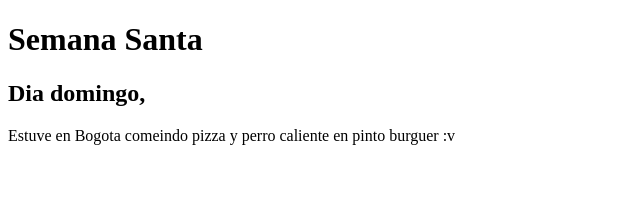
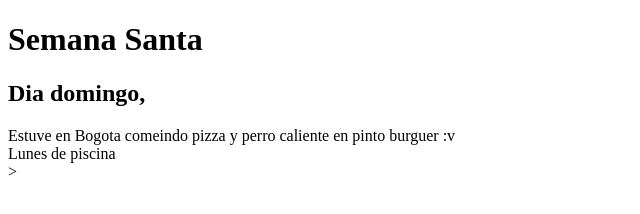
Before and after one commit to mailet2997/Git, a plain HTML site: page index.html in a window 1280 px wide. Shown: the whole page, without its empty margins (0-640 px from the left). Drawn offline with Linux system fonts and the light colour scheme.

Commit message:
lunes (#1)

```diff
--- a/index.html
+++ b/index.html
@@ -9,6 +9,7 @@
     <h1> Semana Santa</h1>
     <h2> Dia domingo,</h2>
     <div>Estuve en Bogota comeindo pizza y perro caliente en pinto burguer :v</div>
+    <div>Lunes de piscina</div>>
 
 </body>
 </html>
```
